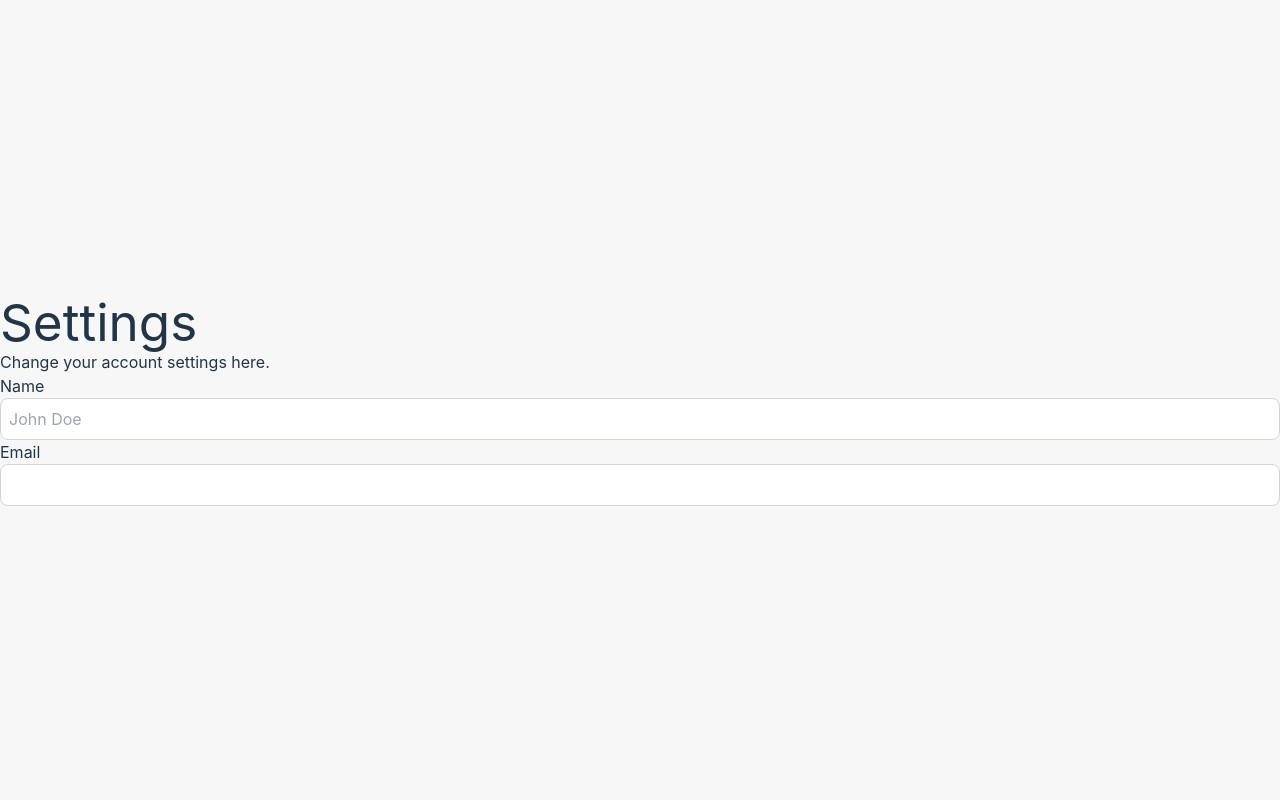
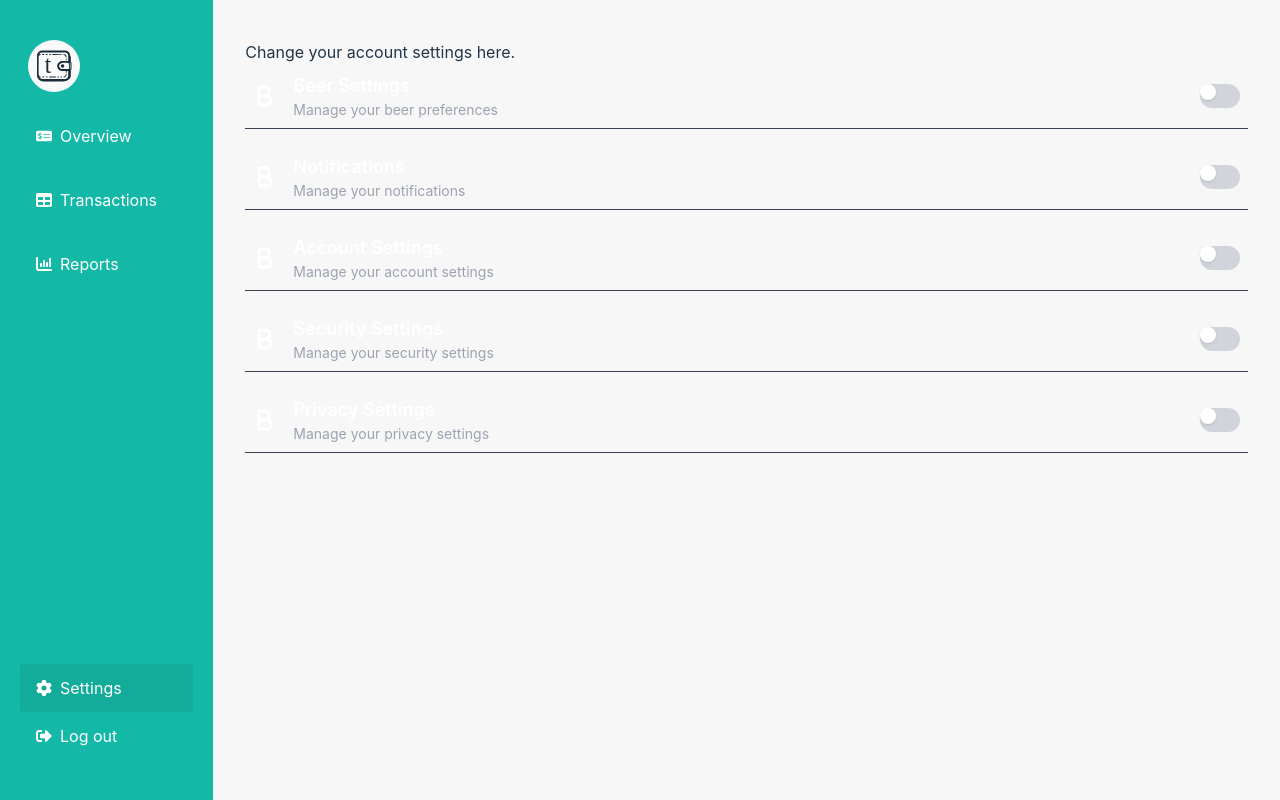
Before and after one commit to and27/tracker, a React (Vite) app: page /settings in a window 1280 px wide. Built offline with nearby package versions, Linux system fonts and the light colour scheme; no server answers.

Commit message:
feat: add settings details with toogle to activate or deactivate settings

```diff
--- a/src/pages/SettingsPage.tsx
+++ b/src/pages/SettingsPage.tsx
@@ -1,28 +1,68 @@
+import { FaB } from "react-icons/fa6";
+import SidebarMenu from "../components/SidebarMenu";
+
+type settingsDataType = {
+  id: number;
+  title: string;
+  description: string;
+};
+
+const settingsData: settingsDataType[] = [
+  {
+    id: 1,
+    title: "Beer Settings",
+    description: "Manage your beer preferences",
+  },
+  {
+    id: 2,
+    title: "Notifications",
+    description: "Manage your notifications",
+  },
+  {
+    id: 3,
+    title: "Account Settings",
+    description: "Manage your account settings",
+  },
+  {
+    id: 4,
+    title: "Security Settings",
+    description: "Manage your security settings",
+  },
+  {
+    id: 5,
+    title: "Privacy Settings",
+    description: "Manage your privacy settings",
+  },
+];
+
 const SettingPage = () => {
   return (
-    <div>
-      <h1>Settings</h1>
-      <p>Change your account settings here.</p>
-
-      <form className="flex flex-col">
-        <label htmlFor="name">Name</label>
-        <input
-          type="text"
-          id="name"
-          name="name"
-          placeholder="John Doe"
-          className="p-2 border border-gray-300 rounded-lg"
-        />
-
-        <label htmlFor="email">Email</label>
-        <input
-          type="email"
-          id="email"
-          name="email"
-          placeholder=""
-          className="p-2 border border-gray-300 rounded-lg"
-        />
-      </form>
+    <div className="grid grid-cols-12">
+      <SidebarMenu />
+      <main className="col-span-10 pt-10 px-8 dark:bg-zinc-900">
+        <div>
+          <p>Change your account settings here.</p>
+          {settingsData.map((setting) => (
+            <div className="flex items-center justify-between mb-4 p-2 border-b border-gray-700">
+              <div className="flex items-center">
+                <FaB className="text-white text-2xl" />
+                <div className="ml-4">
+                  <h3 className="text-white text-lg font-semibold">
+                    {setting.title}
+                  </h3>
+                  <p className="text-gray-400 text-sm">{setting.description}</p>
+                </div>
+              </div>
+              <label className="flex items-center cursor-pointer">
+                <input type="checkbox" className="toggle-checkbox hidden" />
+                <span className="toggle-label relative inline-block w-10 h-6 bg-gray-300 rounded-full transition-colors duration-300 ease-in-out">
+                  <span className="absolute left-0 top-0 w-4 h-4 bg-white rounded-full shadow transform transition-transform duration-300 ease-in-out"></span>
+                </span>
+              </label>
+            </div>
+          ))}
+        </div>
+      </main>
     </div>
   );
 };
```
